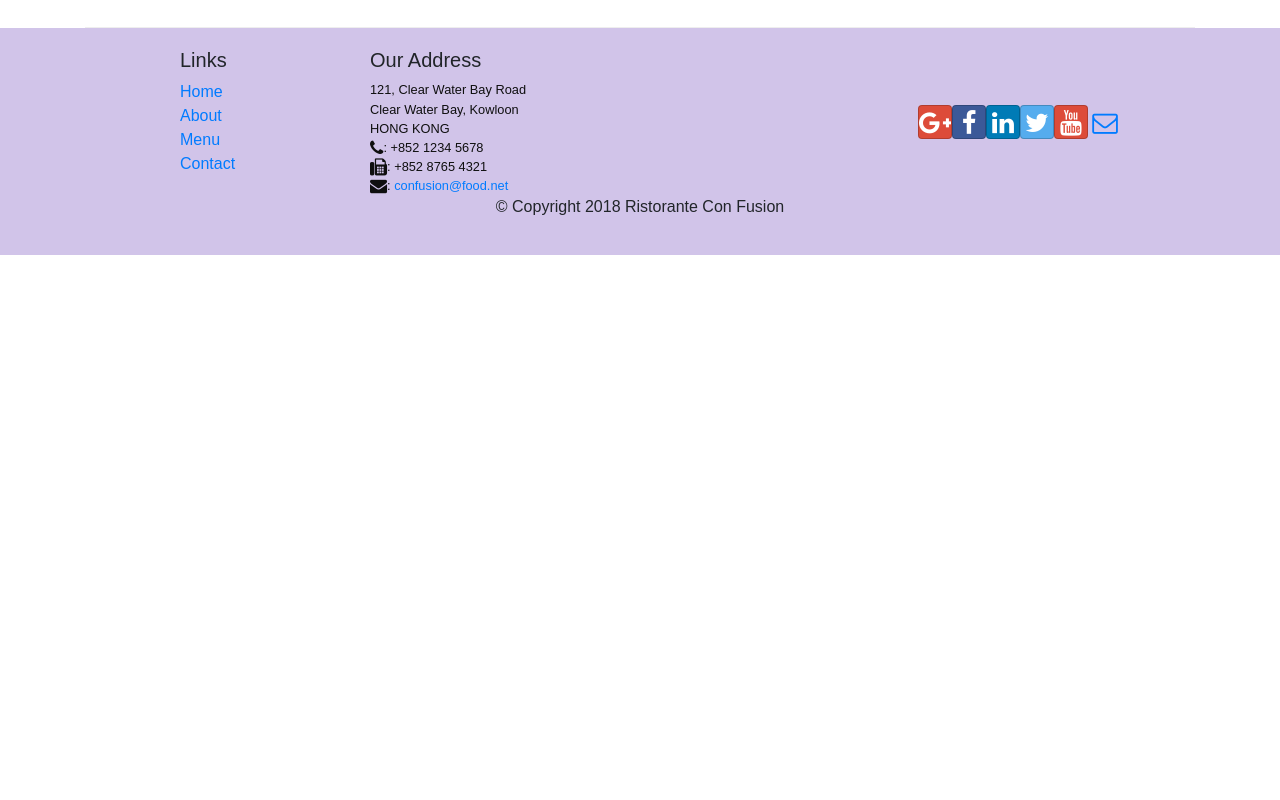
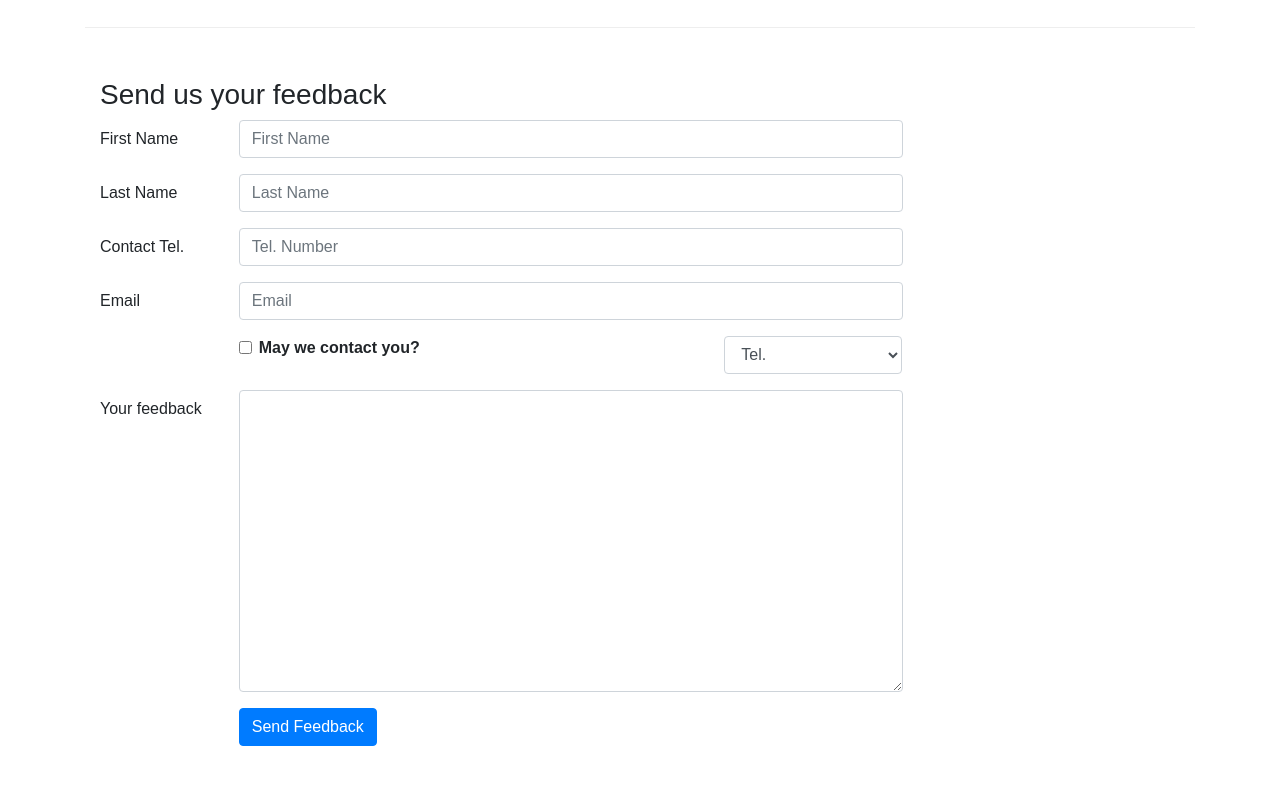
Before and after one commit to jyrkihil/coursera-react-learning, a React (Create React App) app: page /contactus in a window 1280 px wide. Shown: the part 820-1620 px from the top of the page. Before the commit the page ends 1075 px from the top, so only its background shows below. Built offline with nearby package versions, Linux system fonts and the light colour scheme.

Commit message:
Controlled Forms

```diff
--- a/src/App.js
+++ b/src/App.js
@@ -1,7 +1,6 @@
 import React, { Component } from 'react';
 import Main from './components/MainComponent';
 import './App.css';
-import MainComponent from './components/MainComponent';
 import { BrowserRouter } from 'react-router-dom'
 
 class App extends Component {
--- a/src/components/AboutComponent.js
+++ b/src/components/AboutComponent.js
@@ -87,9 +87,7 @@ function About(props) {
                     <h2>Corporate Leadership</h2>
                 </div>
                 <div className="col-12">
-
                     { leaders }
-
                 </div>
             </div>
         </div>
--- a/src/components/ContactComponent.js
+++ b/src/components/ContactComponent.js
@@ -1,8 +1,42 @@
-import React from 'react';
-import { Breadcrumb, BreadcrumbItem } from 'reactstrap';
+import React, { Component } from 'react';
+import { Breadcrumb, BreadcrumbItem, Button, Form, FormGroup, Label, Input, Col } from 'reactstrap';
 import { Link } from 'react-router-dom';
 
-function Contact(props) {
+class Contact extends Component {
+
+    constructor(props) {
+        super(props);
+
+        this.state =  {
+            firstname: '',
+            lastname: '',
+            telnum: '',
+            email: '',
+            agree: false,
+            contactType: 'Tel.',
+            message: ''
+        }
+        this.handleSubmit = this.handleSubmit.bind(this);
+        this.handleInputChange = this.handleInputChange.bind(this);
+    }
+
+    handleInputChange(event) {
+        const target = event.target;
+        const value = target.type === 'checkbox' ? target.checked : target.value;
+        const name = target.name;
+
+        this.setState({
+            [name]: value
+        });
+    }
+
+    handleSubmit(event) {
+        console.log("Current state is: " + JSON.stringify(this.state));
+        alert("Current state is: " + JSON.stringify(this.state));
+        event.preventDefault();
+    }
+
+    render() {
         return(
             <div className="container">
                 <div className="row">
@@ -41,8 +75,90 @@ function Contact(props) {
                         </div>
                     </div>
                 </div>
+                <div className="row row-content">
+                    <div className="col-12">
+                        <h3>Send us your feedback</h3>
+                    </div>
+                    <div className="col-12 col-md-9">
+                        <Form onSubmit={this.handleSubmit}>
+                            <FormGroup row>
+                                <Label htmlFor="firstname" md={2}>First Name</Label>
+                                <Col md={10}>
+                                    <Input type="text" id="firstname" name="firstname"
+                                        placeholder="First Name"
+                                        value={this.state.firstname}
+                                        onChange={this.handleInputChange} />
+                                </Col>
+                            </FormGroup>
+                            <FormGroup row>
+                                <Label htmlFor="lastname" md={2}>Last Name</Label>
+                                <Col md={10}>
+                                    <Input type="text" id="lastname" name="lastname"
+                                        placeholder="Last Name"
+                                        value={this.state.lastname}
+                                        onChange={this.handleInputChange} />
+                                </Col>
+                            </FormGroup>
+                            <FormGroup row>
+                                <Label htmlFor="telnum" md={2}>Contact Tel.</Label>
+                                <Col md={10}>
+                                    <Input type="tel" id="telnum" name="telnum"
+                                        placeholder="Tel. Number"
+                                        value={this.state.telnum}
+                                        onChange={this.handleInputChange} />
+                                </Col>
+                            </FormGroup>
+                            <FormGroup row>
+                                <Label htmlFor="email" md={2}>Email</Label>
+                                <Col md={10}>
+                                    <Input type="email" id="email" name="email"
+                                        placeholder="Email"
+                                        value={this.state.email}
+                                        onChange={this.handleInputChange} />
+                                </Col>
+                            </FormGroup>
+                            <FormGroup row>
+                                <Col md={{size: 6, offset: 2}}>
+                                    <FormGroup check>
+                                        <Label check>
+                                            <Input type="checkbox" name="agree"
+                                                checked={this.state.agree}
+                                                onChange={this.handleInputChange} /> {' '}
+                                                <strong>May we contact you?</strong>
+                                        </Label>
+                                    </FormGroup>
+                                </Col>
+                                <Col md={{size: 3, offset: 1}}>
+                                    <Input type="select" name="contactType"
+                                        value={this.state.contactType}
+                                        onChange={this.handleInputChange}>
+                                        <option>Tel.</option>
+                                        <option>Email</option>
+                                    </Input>
+                                </Col>
+                            </FormGroup>
+                            <FormGroup row>
+                                <Label htmlFor="message" md={2}>Your feedback</Label>
+                                <Col md={10}>
+                                    <Input type="textarea" id="message" name="message"
+                                        rows="12"
+                                        value={this.state.message}
+                                        onChange={this.handleInputChange} />
+                                </Col>
+                            </FormGroup>
+                            <FormGroup row>
+                                <Col md={{size: 10, offset: 2}}>
+                                    <Button type="submit" color="primary">
+                                        Send Feedback
+                                    </Button>
+                                </Col>
+                            </FormGroup>
+                        </Form>
+                    </div>
+                </div>
             </div>
         );
     }
+}
 
 export default Contact;
--- a/src/components/DishdetailComponent.js
+++ b/src/components/DishdetailComponent.js
@@ -1,5 +1,5 @@
 import React from 'react';
-import { Card, CardImg, CardImgOverlay, CardTitle, CardBody, CardText, Breadcrumb, BreadcrumbItem } from 'reactstrap';
+import { Card, CardImg, CardTitle, CardBody, CardText, Breadcrumb, BreadcrumbItem } from 'reactstrap';
 import { Link } from 'react-router-dom';
 
 
--- a/src/components/FooterComponent.js
+++ b/src/components/FooterComponent.js
@@ -1,4 +1,4 @@
-import React, { Component } from 'react';
+import React from 'react';
 import { Link } from 'react-router-dom';
 
 function Footer(props) {
--- a/src/components/MainComponent.js
+++ b/src/components/MainComponent.js
@@ -10,7 +10,6 @@ import { DISHES } from '../shared/dishes'
 import { COMMENTS } from '../shared/comments'
 import { LEADERS } from '../shared/leaders'
 import { PROMOTIONS } from '../shared/promotions'
-import HeaderComponent from './HeaderComponent';
 import { Switch, Route, Redirect } from 'react-router-dom';
 
 class Main extends Component {
```
Lines whose indentation alone changed are shown as unchanged.
